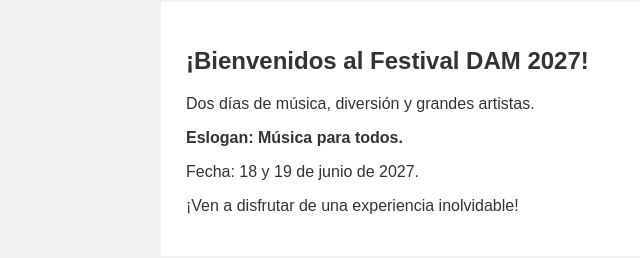
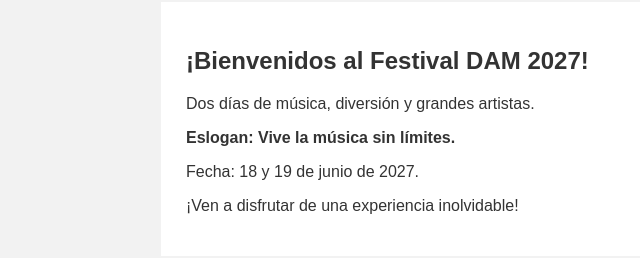
Before and after one commit to alcayasanchez/festival-dam-2027, a plain HTML site: page index.html in a window 1280 px wide. Shown: the part 176-434 px from the top of the page, 4-644 px from the left. Drawn offline with Linux system fonts and the light colour scheme.

Commit message:
Actualizar eslogan del festival

```diff
--- a/index.html
+++ b/index.html
@@ -19,7 +19,7 @@
     <main>
         <h2>¡Bienvenidos al Festival DAM 2027!</h2>
         <p>Dos días de música, diversión y grandes artistas.</p>
-        <p><strong>Eslogan: Música para todos.</strong></p>
+        <p><strong>Eslogan: Vive la música sin límites.</strong></p>
         <p>Fecha: 18 y 19 de junio de 2027.</p>
         <p>¡Ven a disfrutar de una experiencia inolvidable!</p>
     </main>
```
